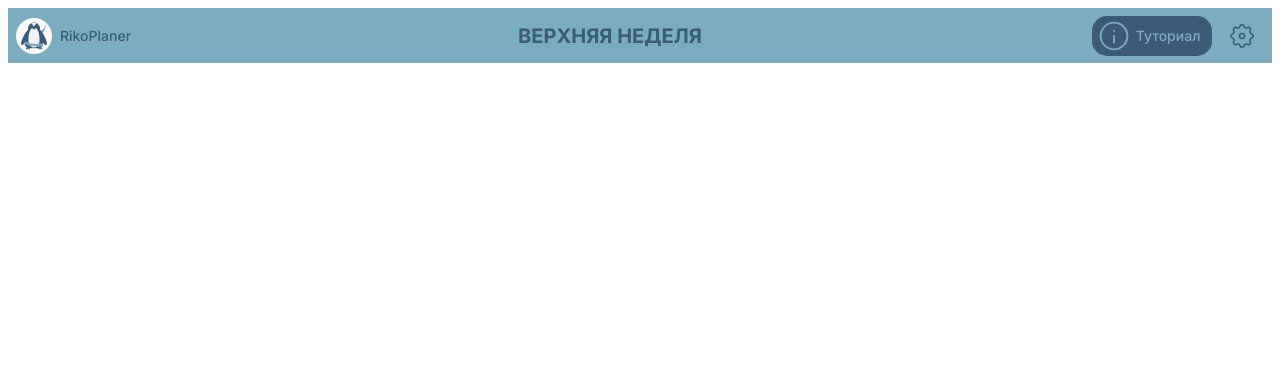
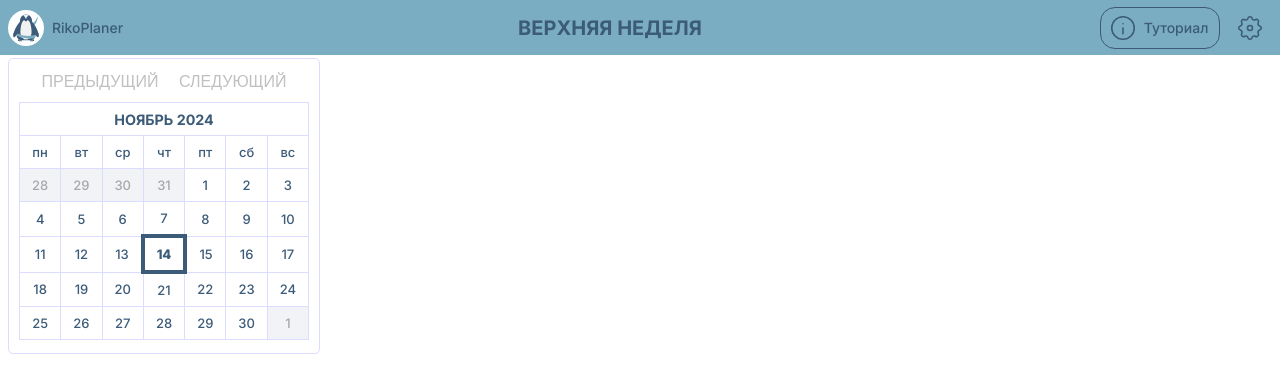
Before and after one commit to varyaqt/rikoplaner, a plain HTML site: page main-page.html in a window 1280 px wide. Drawn offline with Linux system fonts and the light colour scheme.

Commit message:
добавлен шаблон календаря на главную страницу

```diff
--- a/main-page.html
+++ b/main-page.html
@@ -9,32 +9,41 @@
     <link rel="stylesheet" href="styles/general.css">
     <link rel="stylesheet" href="styles/main-page.css">
     <link rel="stylesheet" href="styles/header.css">
+    <link rel="stylesheet" href="styles/calendar.css">
+
+    <!-- Font Awesome CSS  -->
+    <link href="https://cdnjs.cloudflare.com/ajax/libs/font-awesome/5.13.0/css/all.min.css" rel="stylesheet">
+
   </head>
-  <body>
+  <body class="main-page-body">
 
     <div class="header">
-
       <div class="header-left-section">
         <img src="icons/penguin.svg">
         <p>
           RikoPlaner
         </p>
       </div>
-
       <div class="header-middle-section">
         <p>
             ВЕРХНЯЯ НЕДЕЛЯ
         </p>
       </div>
-
       <div class="header-right-section">
         <div class="tutorial-container">
-          <img src="icons/information-circle-icon.svg">
+          <img src="icons/information-circle-tutorial-icon.svg">
           <p>Туториал</p>
         </div>
         <img src="icons/settings-icon.svg">
       </div>
     </div>
 
+    <div class="calendar-wrapper">
+      <button id="btnPrev" type="button">Предыдущий</button>
+      <button id="btnNext" type="button">Следующий</button>
+      <div id="divCal"></div>
+    </div>
+
+    <script type="module" src="scripts/mainPage.js"></script>
   </body>
 </html>
--- /dev/null
+++ b/scripts/mainPage.js
@@ -0,0 +1,129 @@
+var Cal = function(divId) {
+  //Сохраняем идентификатор div
+  this.divId = divId;
+  // Дни недели с понедельника
+  this.DaysOfWeek = [
+    'пн',
+    'вт',
+    'ср',
+    'чт',
+    'пт',
+    'сб',
+    'вс'
+  ];
+  // Месяцы начиная с января
+  this.Months =['Январь', 'Февраль', 'Март', 'Апрель', 'Май', 'Июнь', 'Июль', 'Август', 'Сентябрь', 'Октябрь', 'Ноябрь', 'Декабрь'];
+  //Устанавливаем текущий месяц, год
+  var d = new Date();
+  this.currMonth = d.getMonth();
+  this.currYear = d.getFullYear();
+  this.currDay = d.getDate();
+};
+// Переход к следующему месяцу
+Cal.prototype.nextMonth = function() {
+  if ( this.currMonth == 11 ) {
+    this.currMonth = 0;
+    this.currYear = this.currYear + 1;
+  }
+  else {
+    this.currMonth = this.currMonth + 1;
+  }
+  this.showcurr();
+};
+// Переход к предыдущему месяцу
+Cal.prototype.previousMonth = function() {
+  if ( this.currMonth == 0 ) {
+    this.currMonth = 11;
+    this.currYear = this.currYear - 1;
+  }
+  else {
+    this.currMonth = this.currMonth - 1;
+  }
+  this.showcurr();
+};
+// Показать текущий месяц
+Cal.prototype.showcurr = function() {
+  this.showMonth(this.currYear, this.currMonth);
+};
+// Показать месяц (год, месяц)
+Cal.prototype.showMonth = function(y, m) {
+  var d = new Date()
+  // Первый день недели в выбранном месяце
+  , firstDayOfMonth = new Date(y, m, 7).getDay()
+  // Последний день выбранного месяца
+  , lastDateOfMonth =  new Date(y, m+1, 0).getDate()
+  // Последний день предыдущего месяца
+  , lastDayOfLastMonth = m == 0 ? new Date(y-1, 11, 0).getDate() : new Date(y, m, 0).getDate();
+  var html = '<table>';
+  // Запись выбранного месяца и года
+  html += '<thead><tr>';
+  html += '<td colspan="7">' + this.Months[m] + ' ' + y + '</td>';
+  html += '</tr></thead>';
+  // заголовок дней недели
+  html += '<tr class="days">';
+  for(var i=0; i < this.DaysOfWeek.length;i++) {
+    html += '<td>' + this.DaysOfWeek[i] + '</td>';
+  }
+  html += '</tr>';
+  // Записываем дни
+  var i=1;
+  do {
+    var dow = new Date(y, m, i).getDay();
+    // Начать новую строку в понедельник
+    if ( dow == 1 ) {
+      html += '<tr>';
+    }
+    // Если первый день недели не понедельник показать последние дни предыдущего месяца
+    else if ( i == 1 ) {
+      html += '<tr>';
+      var k = lastDayOfLastMonth - firstDayOfMonth+1;
+      for(var j=0; j < firstDayOfMonth; j++) {
+        html += '<td class="not-current">' + k + '</td>';
+        k++;
+      }
+    }
+    // Записываем текущий день в цикл
+    var chk = new Date();
+    var chkY = chk.getFullYear();
+    var chkM = chk.getMonth();
+    if (chkY == this.currYear && chkM == this.currMonth && i == this.currDay) {
+      html += '<td class="today">' + i + '</td>';
+    } else {
+      html += '<td class="normal">' + i + '</td>';
+    }
+    // закрыть строку в воскресенье
+    if ( dow == 0 ) {
+      html += '</tr>';
+    }
+    // Если последний день месяца не воскресенье, показать первые дни следующего месяца
+    else if ( i == lastDateOfMonth ) {
+      var k=1;
+      for(dow; dow < 7; dow++) {
+        html += '<td class="not-current">' + k + '</td>';
+        k++;
+      }
+    }
+    i++;
+  }while(i <= lastDateOfMonth);
+  // Конец таблицы
+  html += '</table>';
+  // Записываем HTML в div
+  document.getElementById(this.divId).innerHTML = html;
+};
+// При загрузке окна
+window.onload = function() {
+  // Начать календарь
+  var c = new Cal("divCal");
+  c.showcurr();
+  // Привязываем кнопки «Следующий» и «Предыдущий»
+  getId('btnNext').onclick = function() {
+    c.nextMonth();
+  };
+  getId('btnPrev').onclick = function() {
+    c.previousMonth();
+  };
+}
+// Получить элемент по id
+function getId(id) {
+  return document.getElementById(id);
+}
--- /dev/null
+++ b/styles/calendar.css
@@ -0,0 +1,90 @@
+.calendar-wrapper {
+  width: 290px;
+  padding: 13px 10px;
+  border: 1px solid #dcdcff;
+  border-radius: 5px;
+  background: #fff;
+}
+
+table {
+  clear: both;
+  width: 100%;
+  border: 1px solid #dcdcff;
+  border-radius: 3px;
+  border-collapse: collapse;
+  color: rgb(60,91,120);
+  font-size: 13px;
+  font-weight: 500;
+}
+
+/* grid with days */
+td {
+  height: 30px;
+  text-align: center;
+  vertical-align: middle;
+  border-right: 1px solid #dcdcff;
+  border-top: 1px solid #dcdcff;
+  width: 14.28571429%;
+}
+
+/* Days of another month */
+td.not-current {
+  color: rgb(168,168,168);
+  background-color: rgb(242,243,247);
+}
+
+/* Today's day */
+td.today {
+  font-weight: 800;
+  border: 4px solid rgb(60,91,120);
+}
+
+/* Name of the month */
+thead td {
+  border: none;
+  font-weight: bold;
+  color: rgb(60,91,120);
+  text-transform: uppercase;
+  font-size: 1.1em;
+}
+
+#btnPrev {
+  float: left;
+  margin-bottom: 10px;
+}
+
+#btnPrev:before {
+  content: '\f104';
+  font-family: FontAwesome;
+  padding-right: 4px;
+}
+
+#btnNext {
+  float: right;
+  margin-bottom: 10px;
+}
+
+#btnNext:after {
+  content: '\f105';
+  font-family: FontAwesome;
+  padding-left: 4px;
+}
+
+#btnPrev,
+#btnNext {
+  background: transparent;
+  border: none;
+  outline: none;
+  font-size: 1em;
+  color: #c0c0c0;
+  cursor: pointer;
+  font-family: sans-serif;
+  text-transform: uppercase;
+  transition: all 0.3s ease;
+}
+
+#btnPrev:hover,
+#btnNext:hover {
+  color: rgb(60,91,120);
+  font-weight: bold;
+}
--- a/styles/header.css
+++ b/styles/header.css
@@ -1,10 +1,14 @@
 .header {
   background-color: rgb(122, 173, 194);
-  width: 100%;
   height: 55px;
   display: flex;
   flex-direction: row;
   justify-content: space-between;
+
+  position: fixed;
+  top: 0;
+  left: 0;
+  right: 0;
 }
 
 .header-left-section {
@@ -64,7 +68,7 @@
   flex-direction: row;
   justify-content: center;
   align-items: center;
-  background-color: rgb(60,91,120);
+  border: 1px solid rgb(60,91,120);
   height: 40px;
   width: 120px;
   border-radius: 15px;
@@ -85,6 +89,6 @@
   text-align: center;
   font-size: 14px;
   font-weight: 500;
-  color: rgb(122, 173, 194);
+  color: rgb(60,91,120);
   margin-right: 7px;
 }
--- a/styles/main-page.css
+++ b/styles/main-page.css
@@ -0,0 +1,6 @@
+.main-page-body {
+  position: fixed;
+  top: 50px;
+  left: 0;
+  right: 0;
+}
```
